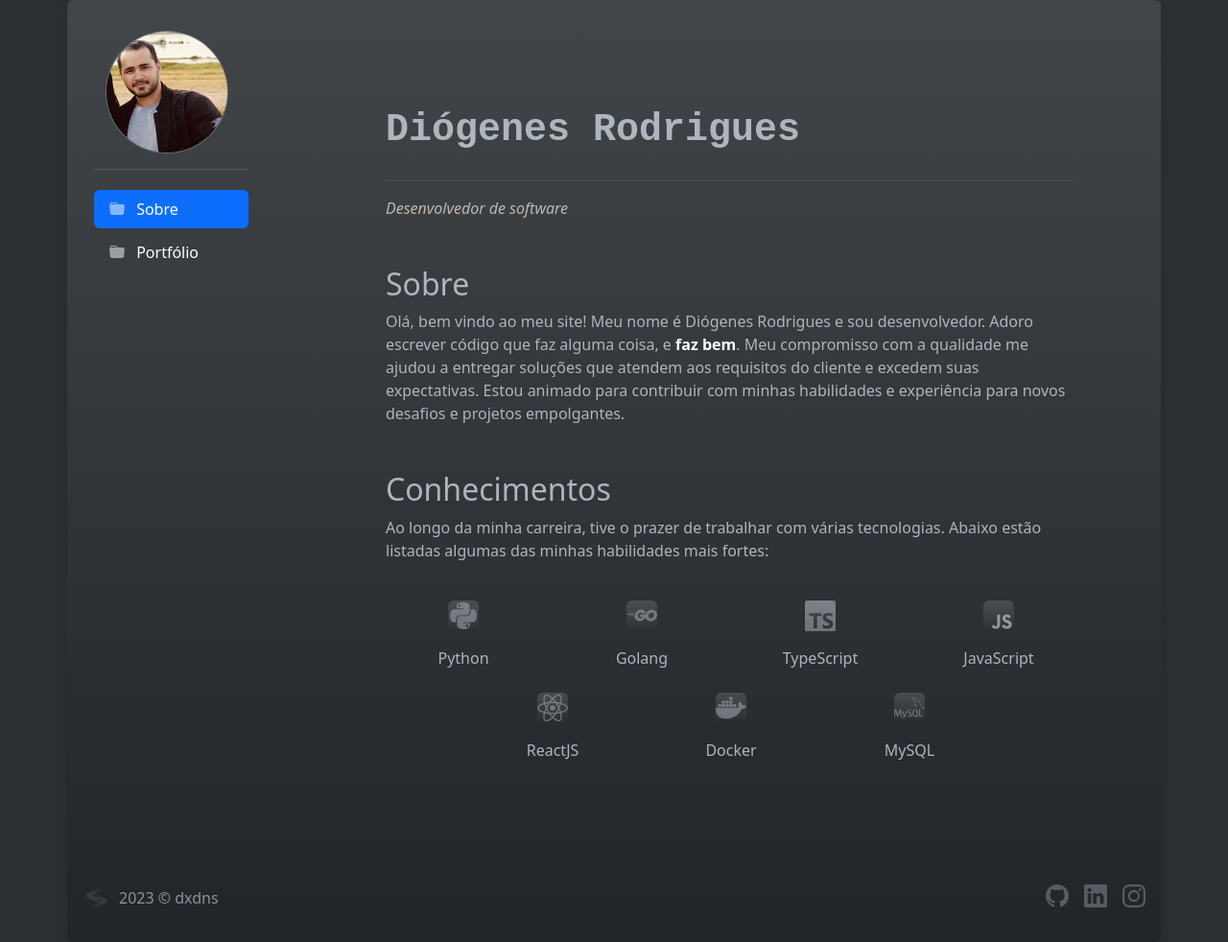
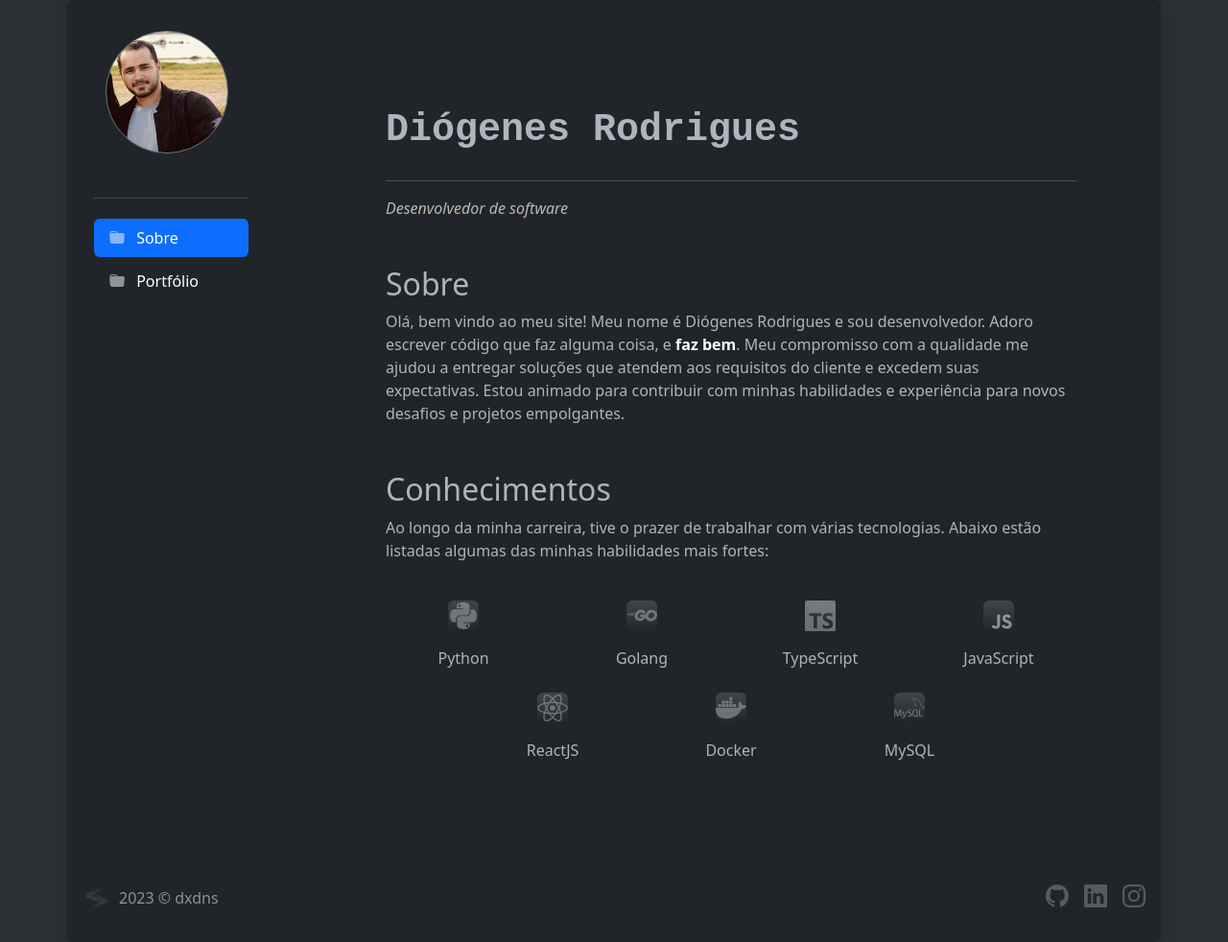
Before and after one commit to dxdns/dxdns.github.io, a Jekyll site: the page built from index.html, in a window 1280 px wide and 982 px high. Shown: the whole window at 96% size. Built offline with Jekyll 4.4.1, drawn with Linux system fonts in a browser that asks for light colours.

Commit message:
style bg | profile img

```diff
--- a/_includes/sidebar.html
+++ b/_includes/sidebar.html
@@ -9,8 +9,17 @@
     <div class="position-sticky pt-3 sidebar-sticky">
         <div class="d-flex justify-content-center">
             <a href="/" class="d-flex align-items-center text-white text-decoration-none">
-                <img src="/assets/images/profile.jpeg" alt="dxdns" width="128" height="128"
-                    class="border border-secondary rounded-circle me-2">
+                <div class="col-md-4 col-lg-3 item">
+                    <div class="box border border-secondary rounded-circle profile me-2">
+                        <div class="cover">
+                            <h6 class="name">Diógenes Rodrigues</h6>
+                            <p class="title">Desenvolvedor de software</p>
+                            <!-- <div class="social">
+                        <a href="#"><i class="fa fa-instagram"></i></a>
+                    </div> -->
+                        </div>
+                    </div>
+                </div>
             </a>
         </div>
         <hr>
--- a/_layouts/default.html
+++ b/_layouts/default.html
@@ -10,7 +10,7 @@
   {% include nav-mobile.html %}
   {% endif %}
 
-  <div class="container shadow p-3 mb-5 rounded bg-dark bg-gradient">
+  <div class="container shadow p-3 mb-5 rounded bg-dark">
     <div class="container-fluid">
       <div class="row flex-wrap flex-md-nowrap">
         {% if page.url != "/sql" %}
--- a/assets/css/custom.css
+++ b/assets/css/custom.css
@@ -5,7 +5,78 @@
   width: 30%;
   background-color: #2b3035;
 } */
-#gistFrame{border: none!important;}
+.profile {
+  background-image: url(/assets/images/profile.jpeg);
+  width: 128px !important;
+  height: 128px !important;
+}
+
+.item {
+  margin-bottom: 30px;
+}
+
+.item .box {
+  text-align: center;
+  background-repeat: no-repeat;
+  background-size: cover;
+  background-position: center;
+  height: 280px;
+  position: relative;
+  overflow: hidden;
+}
+
+.item .cover {
+  position: absolute;
+  top: 0;
+  left: 0;
+  width: 100%;
+  height: 100%;
+  background-color: rgba(31, 148, 255, 0.75);
+  transition: opacity 0.15s ease-in;
+  opacity: 0;
+  padding-top: 30px;
+  color: #fff;
+  text-shadow: 1px 1px 1px rgba(0, 0, 0, 0.15);
+}
+
+.item:hover .cover {
+  opacity: 1;
+}
+
+.item .name {
+  font-weight: bold;
+  margin-bottom: 5px;
+}
+
+.item .title {
+  text-transform: uppercase;
+  font-weight: bold;
+  color: #bbd8fb;
+  letter-spacing: 2px;
+  font-size: 7px;
+  margin-bottom: 5px;
+}
+
+.social {
+  font-size: 10px;
+}
+
+.social a {
+  color: inherit;
+  margin: 0 10px;
+  display: inline-block;
+  opacity: 0.7;
+}
+
+.social a:hover {
+  opacity: 1;
+}
+
+
+#gistFrame {
+  border: none !important;
+}
+
 /* #gistZone{width: 700px;} */
 /* select#gistList {
   border-radius: 5px !important;
```
